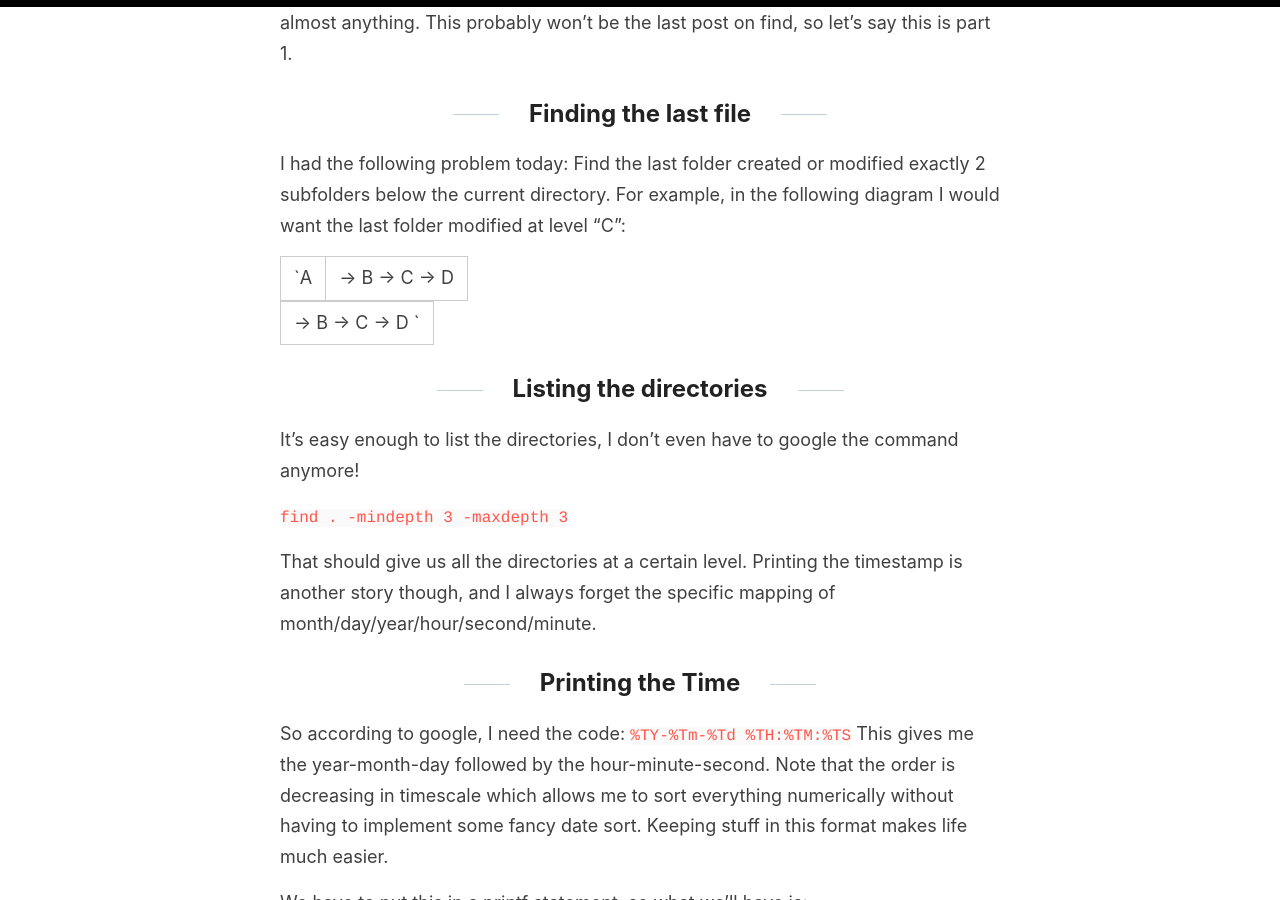
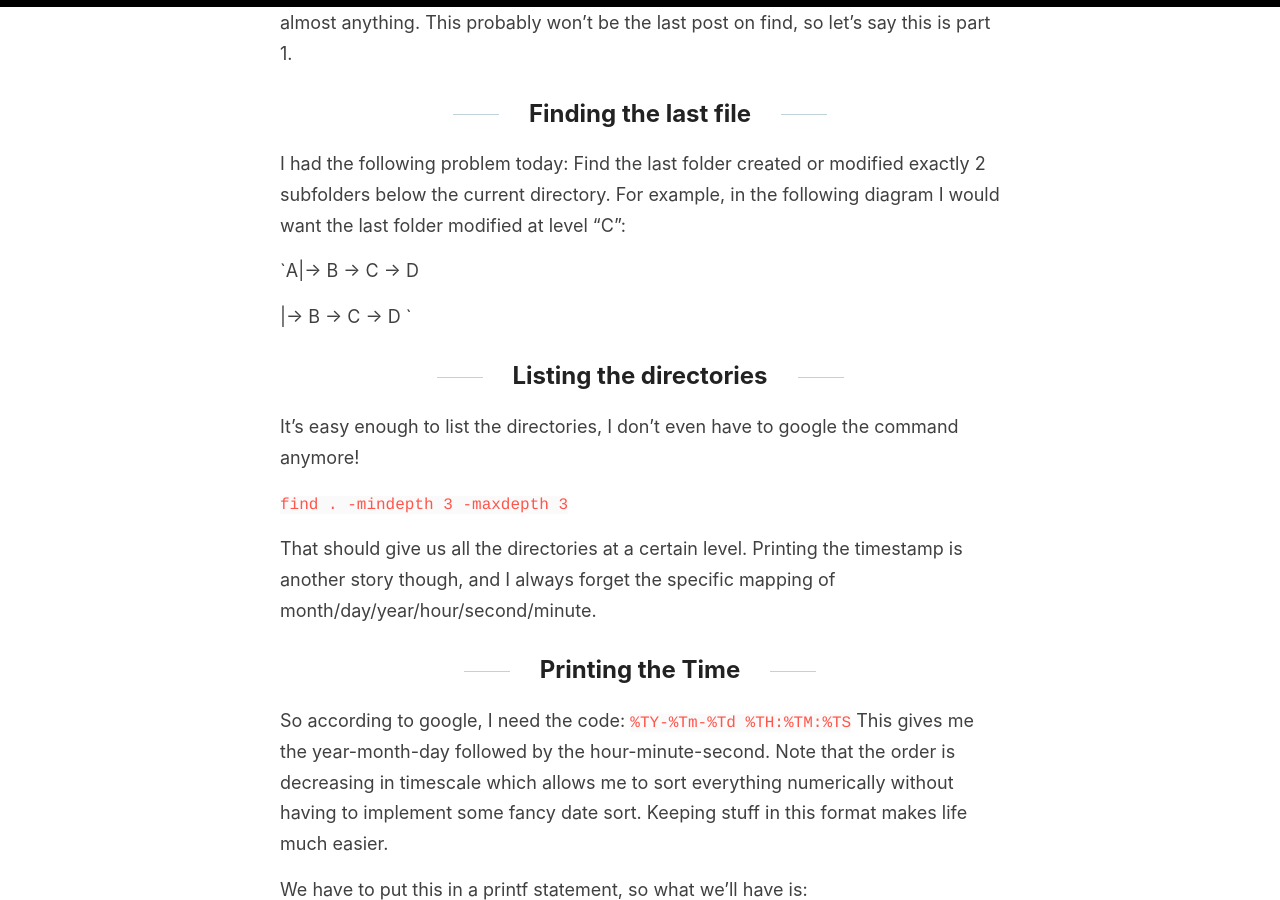
Before and after one commit to rzlim08/rzlim08.github.io, a Jekyll site: the page built from _posts/2020-12-10-finding-oneself.md, in a window 1280 px wide and 900 px high, scrolled down 450 px. Built offline with Jekyll 4.4.1, drawn with Linux system fonts in a browser that asks for light colours.

Commit message:
escape |

```diff
--- a/_posts/2020-12-10-finding-oneself.md
+++ b/_posts/2020-12-10-finding-oneself.md
@@ -12,9 +12,9 @@ This is where `find` comes in. A single line command with a billion flags that c
 I had the following problem today: Find the last folder created or modified exactly 2 subfolders below the current directory.
 For example, in the following diagram I would want the last folder modified at level "C":
 
-`A|-> B -> C -> D
+`A\|-> B -> C -> D
 
-  |-> B -> C -> D `
+  \|-> B -> C -> D `
 
 
 ## Listing the directories
@@ -39,7 +39,9 @@ Note the `%p \n ` at the end there. This tells us we want to print the filename
 ## Sorting
 
 Ok, so we end up with something like
+
 `2020-12-10 18:31:31.7068330430 ./.cache/gnomes/shell-extensions`
+
 `2020-12-10 18:31:49.8657847770 ./.cache/gnome-software/bleh`
 
 What can we do with it? The nice thing about bash is that we can pipe the outputs to other commands, so `find` doesn't have to do ALL the heavy lifting for us.
@@ -51,6 +53,7 @@ We want to sort the entire file structure, then isolate the last file. We'll use
 If you're wondering what the \"\|\" is doing in the command, I'd suggest googling the "pipe" operator in Bash. It's worth learning about if you're spending any time on the command line.
 
 The output of the above command gives us a single file, we're almost done!
+
 `2020-12-10 18:35:31.7068330430 ./.cache/gnome-bool/research/`
 
 
```
